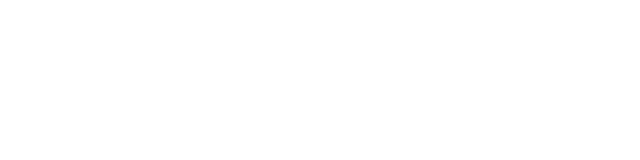
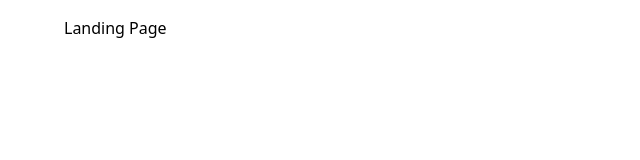
Before and after one commit to AL-S4H3R/fluffy-octo-enigma, a React (Create React App) app: page / in a window 1280 px wide. Shown: the top 160 px of the page, without its empty margins (0-640 px from the left). Built offline with nearby package versions, Linux system fonts and the light colour scheme.

Commit message:
Tailwind Init

```diff
--- /dev/null
+++ b/craco.config.js
@@ -0,0 +1,10 @@
+module.exports = {
+    style: {
+      postcss: {
+        plugins: [
+          require('tailwindcss'),
+          require('autoprefixer'),
+        ],
+      },
+    },
+  }
--- /dev/null
+++ b/src/components/Container.tsx
@@ -0,0 +1,11 @@
+import React from 'react'
+
+const Container: React.FC = ({children}) => {
+    return(
+        <div className="px-8 py-4 lg:px-16">
+            {children}
+        </div>
+    )
+}
+
+export default Container
--- a/src/index.css
+++ b/src/index.css
@@ -1,13 +1,3 @@
-body {
-  margin: 0;
-  font-family: -apple-system, BlinkMacSystemFont, 'Segoe UI', 'Roboto', 'Oxygen',
-    'Ubuntu', 'Cantarell', 'Fira Sans', 'Droid Sans', 'Helvetica Neue',
-    sans-serif;
-  -webkit-font-smoothing: antialiased;
-  -moz-osx-font-smoothing: grayscale;
-}
-
-code {
-  font-family: source-code-pro, Menlo, Monaco, Consolas, 'Courier New',
-    monospace;
-}
+@tailwind base;
+@tailwind components;
+@tailwind utilities;
--- a/src/index.tsx
+++ b/src/index.tsx
@@ -1,9 +1,13 @@
 import React from 'react'
 import { render } from 'react-dom'
+import './index.css'
+import Landing from './views/Landing'
 
 const App: React.FC = () => {
   return(
-    <></>
+    <>
+      <Landing />
+    </>
   )
 }
 
--- /dev/null
+++ b/src/views/Landing.tsx
@@ -0,0 +1,12 @@
+import React from 'react'
+import Container from '../components/Container'
+
+const Landing: React.FC = () => {
+    return(
+        <Container>
+            <h1>Landing Page</h1>
+        </Container>
+    )
+}
+
+export default Landing
--- /dev/null
+++ b/tailwind.config.js
@@ -0,0 +1,11 @@
+module.exports = {
+  purge: ['./src/**/*.{js,jsx,ts,tsx}', './public/index.html'],
+  darkMode: false, // or 'media' or 'class'
+  theme: {
+    extend: {},
+  },
+  variants: {
+    extend: {},
+  },
+  plugins: [],
+}
```
Also changed, not shown: package.json (+11 -3 lines), 1 other file (tests, documents, lock files or other folders).
